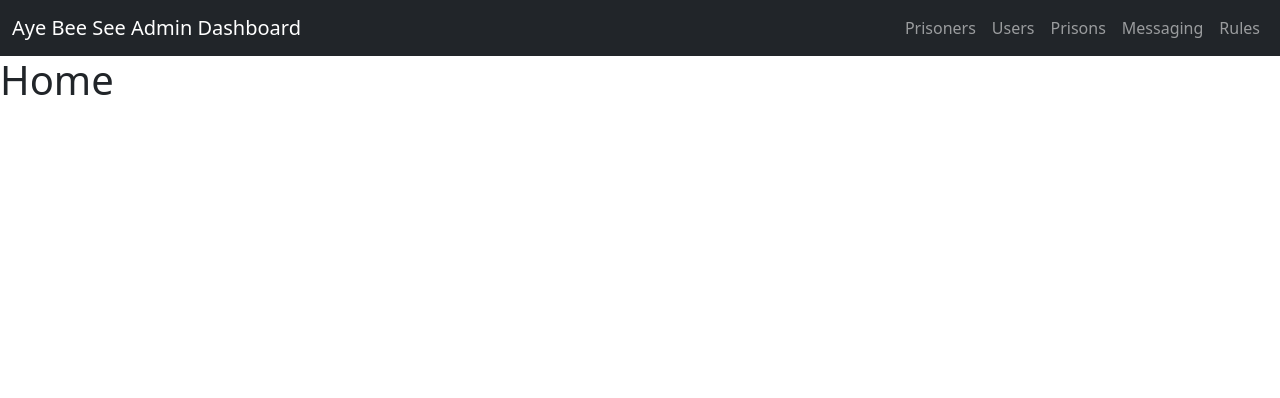
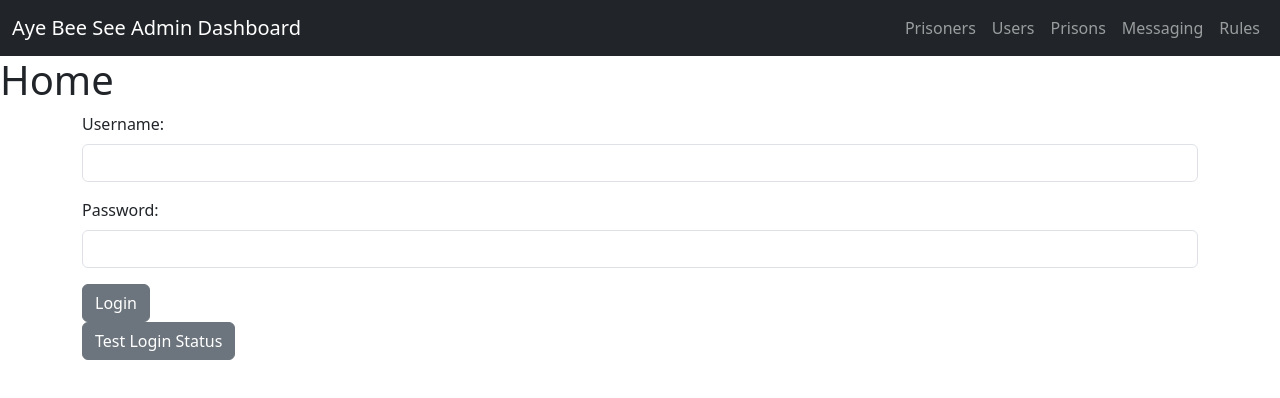
Before and after one commit to Aye-Bee-See/sqlite-react-frontend, a React (Create React App) app: page / in a window 1280 px wide. Shown: the top 398 px of the page. Built offline with nearby package versions, Linux system fonts and the light colour scheme.

Commit message:
Login testing works.

```diff
--- a/src/components/home/home.component.js
+++ b/src/components/home/home.component.js
@@ -1,9 +1,14 @@
 import React from "react"
+import Login from "./login.component"
 
 export default class Home extends React.Component {
   render(){
     return (
-    <h1>Home</h1>
+      <>
+        <h1>Home</h1>
+        <Login/>
+      </>
+
     )
   }
 }
--- /dev/null
+++ b/src/components/home/login.component.js
@@ -0,0 +1,70 @@
+import React from "react";
+import { Button, Col, Container, Form, FormGroup, Input, Label, Row } from "reactstrap";
+import LoginNetworkService from "../../services/login-network-service";
+class Login extends React.Component {
+
+  constructor(props){
+    super(props)
+
+    this.handleChange = this.handleChange.bind(this);
+    this.login = this.login.bind(this);
+    this.testStatus = this.testStatus.bind(this);
+
+    this.state = {
+      username: '',
+      password: ''
+    }
+  }
+
+  async login(e){
+    e.preventDefault();
+    LoginNetworkService.login(this.state.username, this.state.password).then((response) => {
+      console.log(response.data.data.token.token);
+      localStorage.setItem('token', response.data.data.token.token)
+    })
+  }
+
+  async testStatus(e) {
+    e.preventDefault();
+    const token = localStorage.getItem('token')
+    console.log(token);
+    LoginNetworkService.protected(token).then((response) => {
+      console.log(response);
+    })
+  }
+
+  handleChange(e) {
+    console.log(`${e.target.id}: ${e.target.value}`)
+    this.setState({
+      [e.target.id]: e.target.value
+    })
+  }
+
+    render() {
+        return (
+            <>
+            <Container>
+              <Row>
+              <Form onSubmit={this.login}>
+              <FormGroup>
+                <Label for="username"> Username: </Label>
+                <Input onChange={this.handleChange} name="username" id="username" type="text"/>
+              </FormGroup>
+              <FormGroup>
+                <Label for="password"> Password: </Label>
+                <Input onChange={this.handleChange} name="username" id="password" type="password"/>
+              </FormGroup>
+              <Col><Button>Login</Button></Col>
+            </Form>
+              </Row>
+              <Row>
+              <Col><Button onClick={this.testStatus}>Test Login Status</Button></Col>
+              </Row>
+            </Container>
+
+            </>
+        )
+    }
+}
+
+export default Login;
--- a/src/components/list/inputform.component.js
+++ b/src/components/list/inputform.component.js
@@ -1,7 +1,7 @@
 import React from "react";
 import { Button, Form, FormGroup, Input, Label } from "reactstrap";
 import PrisonerDataService from '../../services/prisoner-network-service';
-import UserDataService from "../../services/user-data-service";
+import UserDataService from "../../services/user-network-service";
 import fields from "../../global_vars/fields";
 import withRouter from "../withRouter";
 
--- a/src/components/list/list.component.js
+++ b/src/components/list/list.component.js
@@ -4,7 +4,7 @@ import { Button, Card, CardHeader, CardSubtitle, CardText, Col, Container, Input
 import {Link } from 'react-router-dom';
 import PrisonerForm from './inputform.component';
 import fields from '../../global_vars/fields';
-import userDataService from '../../services/user-data-service';
+import userDataService from '../../services/user-network-service';
 
 class Prisoner extends Component {
 
@@ -50,7 +50,7 @@ class Prisoner extends Component {
     userDataService.getAll().then((response) => {
       this.setState({
         users: response.data.users
-      }, () => { console.log(response.data.users) })
+      }, () => { Object.values(response.data.users) })
     })
   }
 
--- /dev/null
+++ b/src/services/login-network-service.js
@@ -0,0 +1,21 @@
+import http from "../http-common";
+
+class LoginNetworkService {
+  login(username, password) {
+    console.log(`Username: ${username}, Password: ${password}`);
+    return http.post('/auth/login', {
+      'username': username,
+      'password': password
+    })
+  }
+
+  protected(token) {
+    return http.get('/auth/protected', {
+      headers: {
+        "Authorization": `Bearer ${token}`
+      }
+    })
+  }
+}
+
+export default new LoginNetworkService();
```
Also changed, not shown: src/services/user-network-service.js (renamed from src/services/user-data-service.js).
